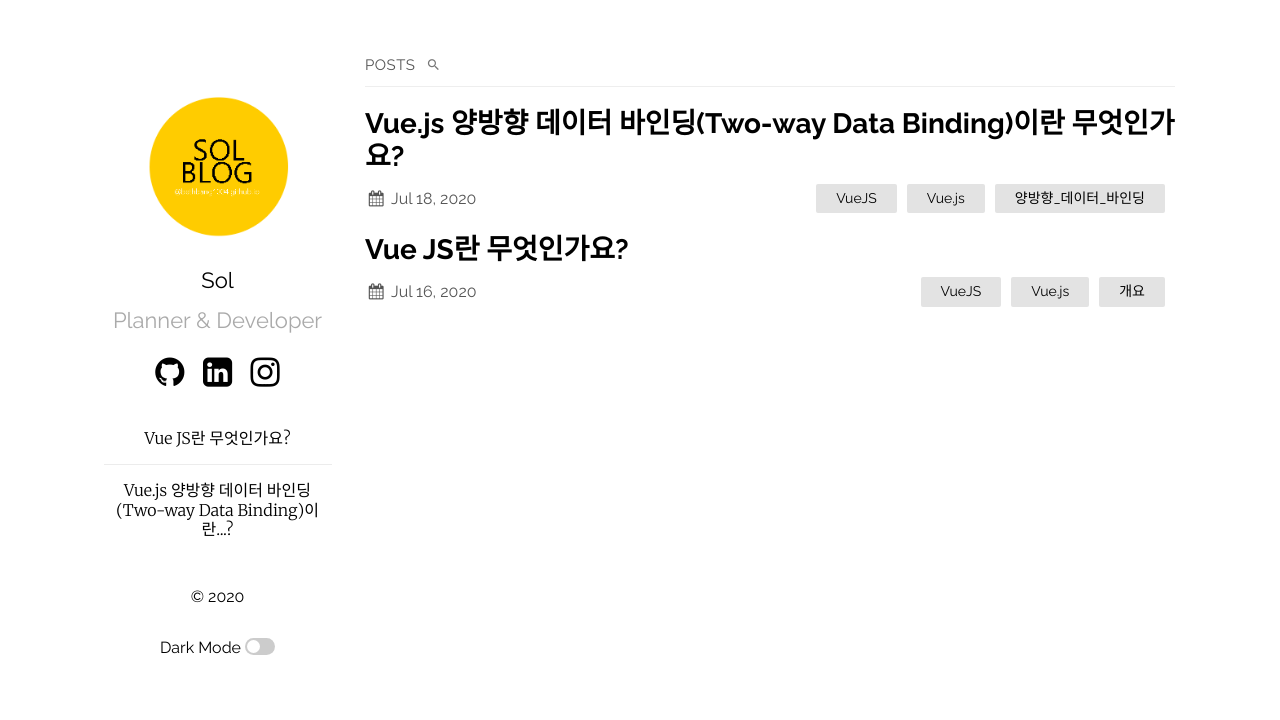
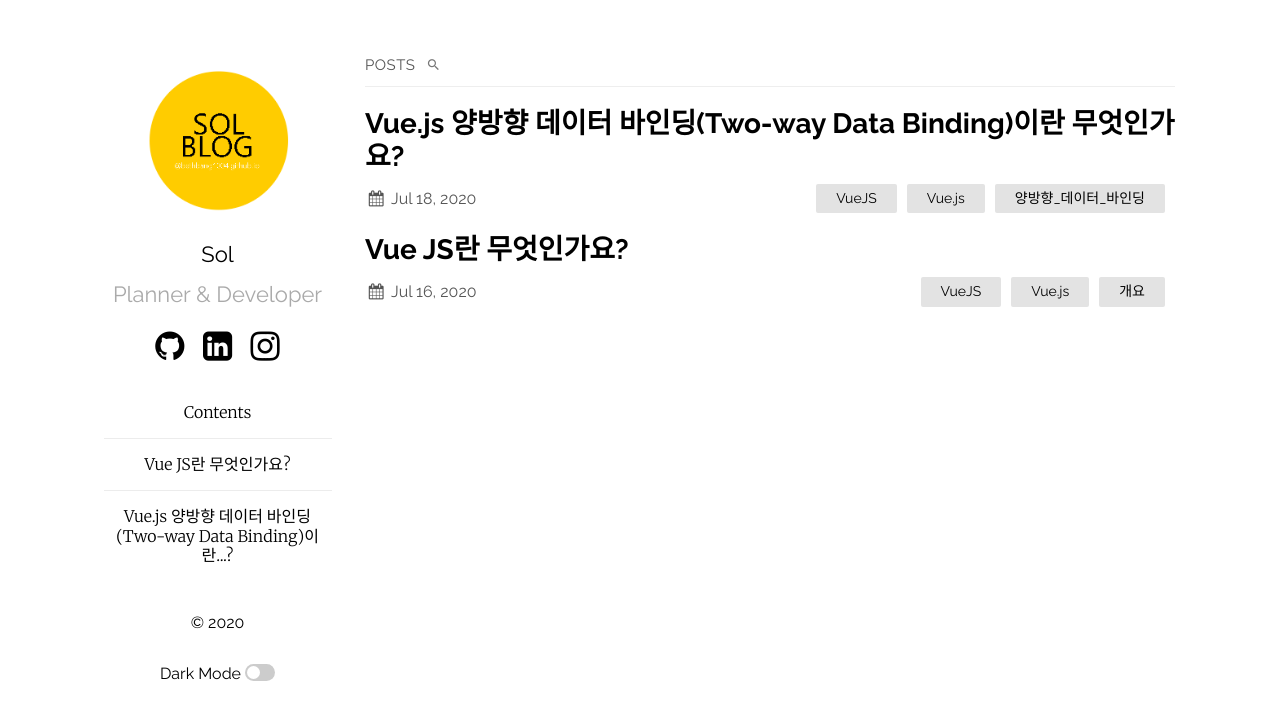
Before and after one commit to bethbang1004/bethbang1004.github.io, a Jekyll site: the page built from index.md, in a window 1280 px wide. Shown: the top 720 px of the page. Built offline with Jekyll 4.4.1, drawn with Linux system fonts in a browser that asks for light colours.

Commit message:
navigation added 2

```diff
--- a/_config.yml
+++ b/_config.yml
@@ -22,6 +22,7 @@ plainwhite:
   portfolio_image:  "assets/portfolio.png"
   disqus_shortname: bethbang1004
   navigation:
+    - title: Contents
     - title: Vue JS란 무엇인가요?
       url: "https://bethbang1004.github.io/vuejs/vue.js/%EA%B0%9C%EC%9A%94/2020/07/16/welcome-to-jekyll.html"
     - title: Vue.js 양방향 데이터 바인딩(Two-way Data Binding)이란...?
```
